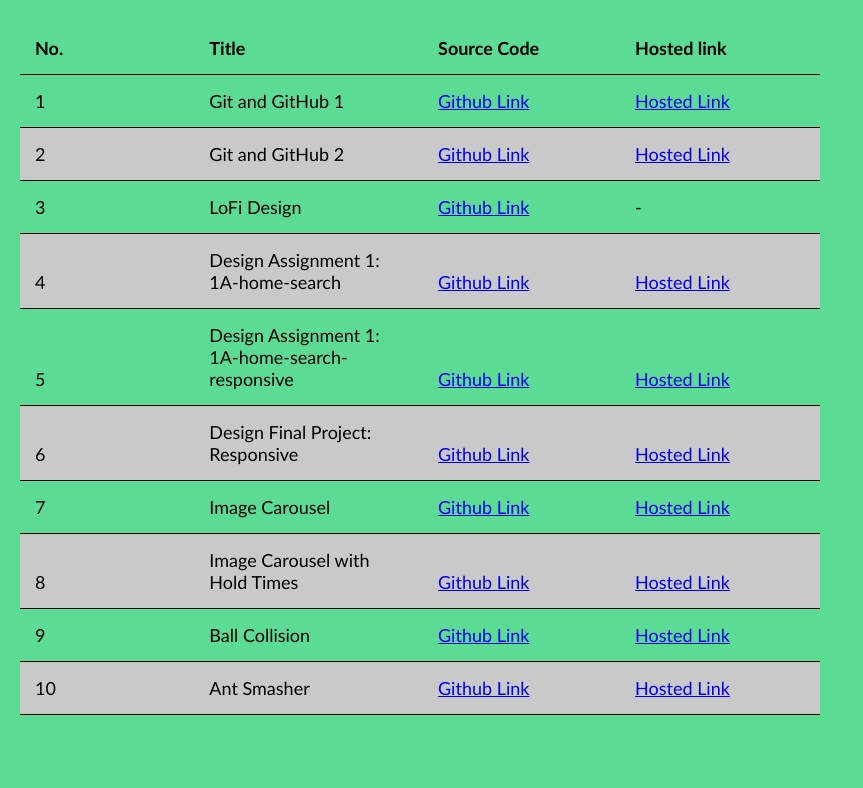
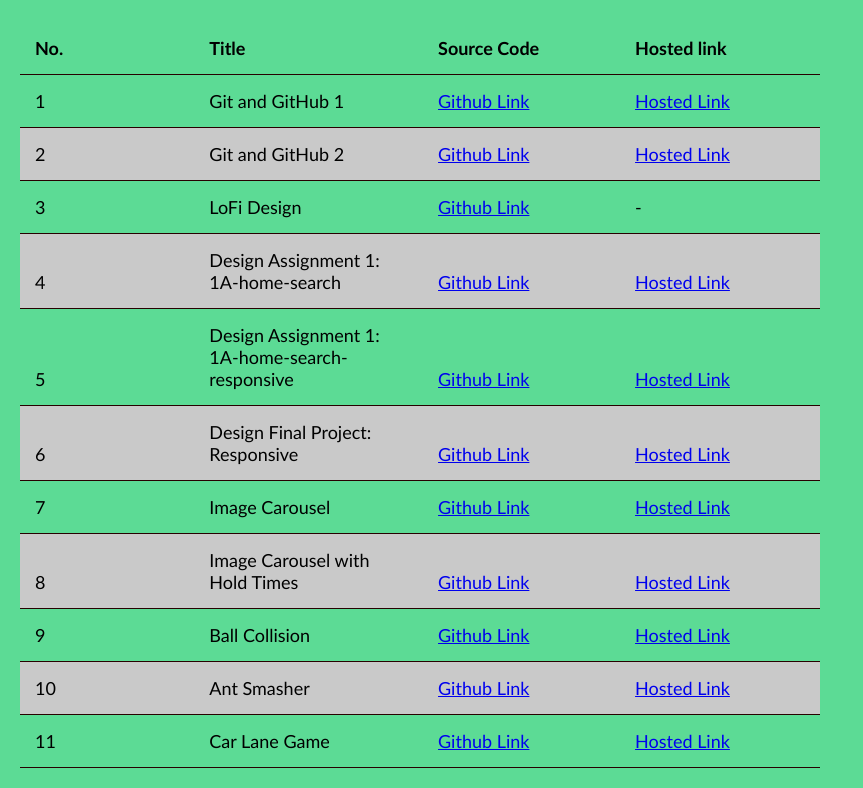
Before and after one commit to sujal7/Leapfrog-Assignments, a plain HTML site: page index.html in a window 1280 px wide. Shown: the part 345-1133 px from the top of the page, without its empty margins (0-863 px from the left). Before the commit the page ends 1080 px from the top, so only its background shows below. Drawn offline with Linux system fonts and the light colour scheme.

Commit message:
added car lane game in table

```diff
--- a/index.html
+++ b/index.html
@@ -181,6 +181,22 @@
               >
             </td>
           </tr>
+          <tr>
+            <td>11</td>
+            <td>Car Lane Game</td>
+            <td>
+              <a
+                href="https://github.com/sujal7/Leapfrog-Assignments/tree/main/js-assignments/assignment-4"
+                >Github Link</a
+              >
+            </td>
+            <td>
+              <a
+                href="https://sujal7.github.io/Leapfrog-Assignments/js-assignments/assignment-4"
+                >Hosted Link</a
+              >
+            </td>
+          </tr>
         </tbody>
       </table>
     </div>
```
